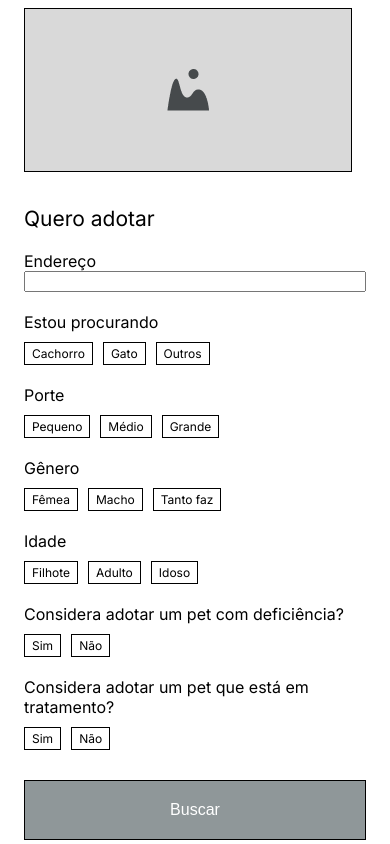
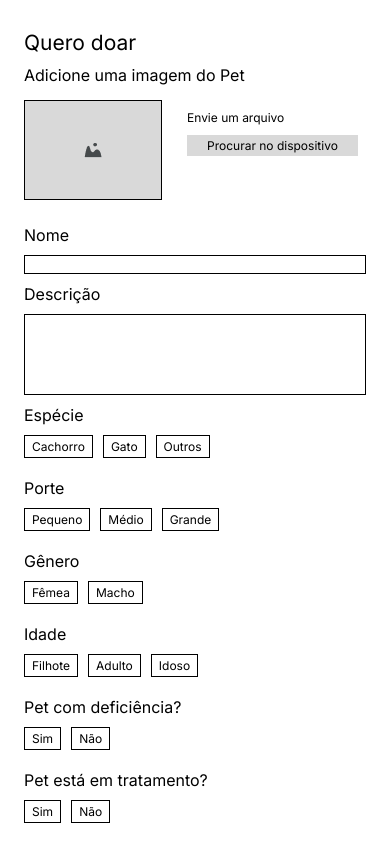
Before and after one commit to alchemist-developer/adoptme, a React (Vite) app: page / in a window 390 px wide. Shown: the top 844 px of the page. Built offline with nearby package versions, Linux system fonts and the light colour scheme.

Commit message:
adicionando componente querodoar estilizado para mobile

```diff
--- a/src/App.tsx
+++ b/src/App.tsx
@@ -1,10 +1,11 @@
 import QueroAdotar from "./components/QueroAdotar"
+import QueroDoar from "./components/QueroDoar"
 
 
 function App() {
   return (
     <div >
-      <QueroAdotar/>
+      <QueroDoar/>
     </div>
   )
 }
--- /dev/null
+++ b/src/components/QueroDoar/index.css
@@ -0,0 +1,99 @@
+@import url('https://fonts.googleapis.com/css2?family=Inter:wght@400;700&display=swap');
+
+
+
+main {
+    padding: 0 16px;
+    font-family: 'Inter', sans-serif;
+}
+
+h3 {
+    font-size: 21px;
+    font-weight: 400;
+    margin: 30px 0 0 0;
+}
+form {
+    display: flex;
+    flex-direction: column;
+}
+
+.div-img{
+    display: flex;
+    margin: 15px 0;
+    gap: 25px;
+}
+
+.div-input-file{
+    display: flex;
+    flex-direction: column;
+}
+
+.div-input-file span{
+    font-size: 12px;
+}
+
+input[type="file"] {
+    display: none;
+}
+
+input[type="text"] {
+    border: 1px solid;
+}
+
+textarea {
+    border: 1px solid;
+    resize: none;
+}
+
+#img-input-file{
+    width: 138px;
+    height: 100px;
+}
+
+#label-input-file{
+    padding: 3px 10px;
+    font-size: 12px;
+    background-color: #D9D9D9;
+    border: none;
+    cursor: pointer;
+    text-align: center;
+    width: 100%;
+}
+
+span {
+    font-size: 16px;
+    margin-top: 10px;
+}
+
+.div-escolha-do-animal{
+    display: flex;
+    gap: 10px;
+}
+
+.inputRadio{
+    display: none;
+}
+
+.div-escolha-do-animal label {
+    border: solid 1px;
+    padding: 3px 7px;
+    font-size: 12px;
+}
+
+.inputRadio:checked + label{
+    background-color: #D9D9D9;
+}
+
+button {
+    margin-top: 30px;
+    color: #FFFFFF;
+    box-sizing: border-box;
+    background: #8F9799;
+    border: 1px solid #000000;
+    padding: 20px 0;
+    font-size: 16px;
+}
+
+label{
+    margin: 10px 0;
+}
--- /dev/null
+++ b/src/components/QueroDoar/index.tsx
@@ -0,0 +1,88 @@
+import './index.css'
+import imgQueroDoar from '../../assets/img-quero-doar.png'
+import { useState } from 'react'
+
+function QueroDoar(){
+
+    const [urlImg, setUrlImg] = useState(imgQueroDoar)
+
+
+    function showFile(event: any){
+        const imgTarget = event.target.files[0]
+         setUrlImg(URL.createObjectURL(imgTarget))
+    }
+
+    return(
+        <main>
+        <h3>Quero doar</h3>
+            <form>
+                <span id='span-add-img'>Adicione uma imagem do Pet</span>
+                <div className='div-img'>
+                    <img id='img-input-file' src={urlImg} alt="img"/>
+                    <div className='div-input-file'>
+                        <span>Envie um arquivo</span>
+                        <label id='label-input-file' htmlFor="input-file">Procurar no dispositivo</label>
+                        <input type="file" name="input-file" id='input-file' onChange={showFile}/>
+                    </div>
+                </div>
+                <label htmlFor="nome-pet">Nome</label>
+                <input id='nome-pet' name='nome-pet' type="text" />
+                <label htmlFor="descricao-pet">Descrição</label>
+                <textarea name="descricao-pet" id="descricao-pet" cols={30} rows={5}></textarea>
+                <span>Espécie</span>
+                <div className="div-escolha-do-animal">
+                    <input type="radio" className="inputRadio" id="cachorro" name="escolha-do-animal" value="cachorro"/>
+                    <label htmlFor="cachorro">Cachorro</label>
+                    <input type="radio" className="inputRadio" id="gato" name="escolha-do-animal" value="gato"/>
+                    <label htmlFor="gato">Gato</label>
+                    <input type="radio" className="inputRadio" id="outros" name="escolha-do-animal" value="outros"/>
+                    <label htmlFor="outros">Outros</label>
+                </div>
+                <span>Porte</span>
+                <div className="div-escolha-do-animal">
+                    <input type="radio" className="inputRadio" id="pequeno" name="tamanho-do-animal" value="pequeno"/>
+                    <label htmlFor="pequeno">Pequeno</label>
+                    <input type="radio" className="inputRadio" id="medio" name="tamanho-do-animal" value="medio"/>
+                    <label htmlFor="medio">Médio</label>
+                    <input type="radio" className="inputRadio" id="grande" name="tamanho-do-animal" value="grande"/>
+                    <label htmlFor="grande">Grande</label>
+                </div>
+                <span>Gênero</span>
+                <div className="div-escolha-do-animal">
+                    <input type="radio" className="inputRadio" id="femea" name="genero-do-animal" value="femea"/>
+                    <label htmlFor="femea">Fêmea</label>
+                    <input type="radio" className="inputRadio" id="macho" name="genero-do-animal" value="macho"/>
+                    <label htmlFor="macho">Macho</label>
+                </div>
+                <span>Idade</span>
+                <div className="div-escolha-do-animal">
+                    <input type="radio" className="inputRadio" id="filhote" name="idade-do-animal" value="filhote"/>
+                    <label htmlFor="filhote">Filhote</label>
+                    <input type="radio" className="inputRadio" id="adulto" name="idade-do-animal" value="adulto"/>
+                    <label htmlFor="adulto">Adulto</label>
+                    <input type="radio" className="inputRadio" id="idoso" name="idade-do-animal" value="idoso"/>
+                    <label htmlFor="idoso">Idoso</label>
+                </div>
+                <span>Pet com deficiência?</span>
+                <div className="div-escolha-do-animal">
+                    <input type="radio" className="inputRadio" id="sim-deficiencia" name="animal-deficiente" value="sim-deficiencia"/>
+                    <label htmlFor="sim-deficiencia">Sim</label>
+                    <input type="radio" className="inputRadio" id="nao-deficiencia" name="animal-deficiente" value="nao-deficiencia"/>
+                    <label htmlFor="nao-deficiencia">Não</label>
+                </div>
+                <span>Pet está em tratamento?</span>
+                <div className="div-escolha-do-animal">
+                    <input type="radio" className="inputRadio" id="sim-tratamento" name="animal-tratamento" value="sim-tratamento"/>
+                    <label htmlFor="sim-tratamento">Sim</label>
+                    <input type="radio" className="inputRadio" id="nao-tratamento" name="animal-tratamento" value="nao-tratamento"/>
+                    <label htmlFor="nao-tratamento">Não</label>
+                </div>
+                <label htmlFor="caracteristicas-pet">Características do animal</label>
+                <textarea name="caracteristicas-pet" id="caracteristicas-pet" cols={30} rows={2}></textarea>
+                <button>Salvar</button>
+            </form>
+        </main>
+    )
+}
+
+export default QueroDoar;
```
